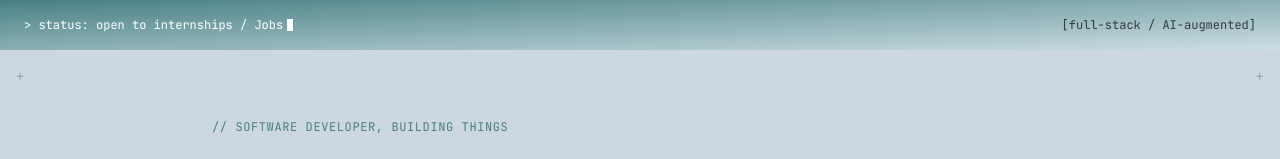
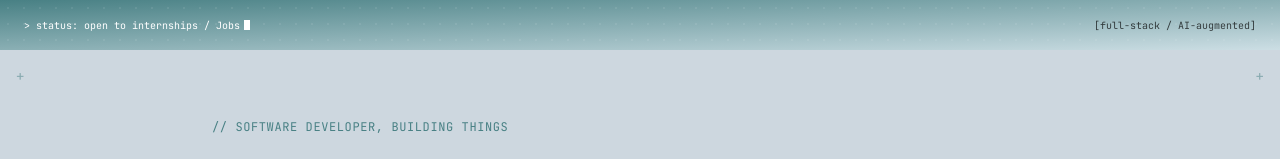
Before and after one commit to kannasgit/Myportfolio, a React (Vite) app: page / in a window 1280 px wide. Shown: the top 159 px of the page. Built offline with nearby package versions, Linux system fonts and the light colour scheme.

Commit message:
update terminalbar.tsx

```diff
--- a/src/components/TerminalBar.tsx
+++ b/src/components/TerminalBar.tsx
@@ -10,12 +10,12 @@ export const TerminalBar: React.FC = () => {
       className={`relative w-full h-[50px] bg-ink bg-grid-dark flex flex-col sm:flex-row sm:justify-between gap-2 items-center px-6 text-white overflow-hidden select-none reveal-hidden ${isIntersecting ? 'reveal-visible' : ''}`}
     >
       {/* Left: status + blinking cursor */}
-      <div className="inline-flex items-center whitespace-nowrap font-mono text-[12px]">
+      <div className="inline-flex items-center whitespace-nowrap font-mono text-[10px]">
         <span>&gt; status: open to internships / Jobs</span>
         <span className="ml-1 w-[6px] h-[1em] bg-white animate-cursor-blink" />
       </div>
       {/* Right: metadata tag */}
-      <div className="font-mono text-[12px] text-black/70 break-words max-w-full sm:max-w-[50%] text-center sm:text-right">
+      <div className="font-mono text-[10px] text-black/70 break-words max-w-full sm:max-w-[50%] text-center sm:text-right">
         [full-stack / AI-augmented]
       </div>
     </section>
```
